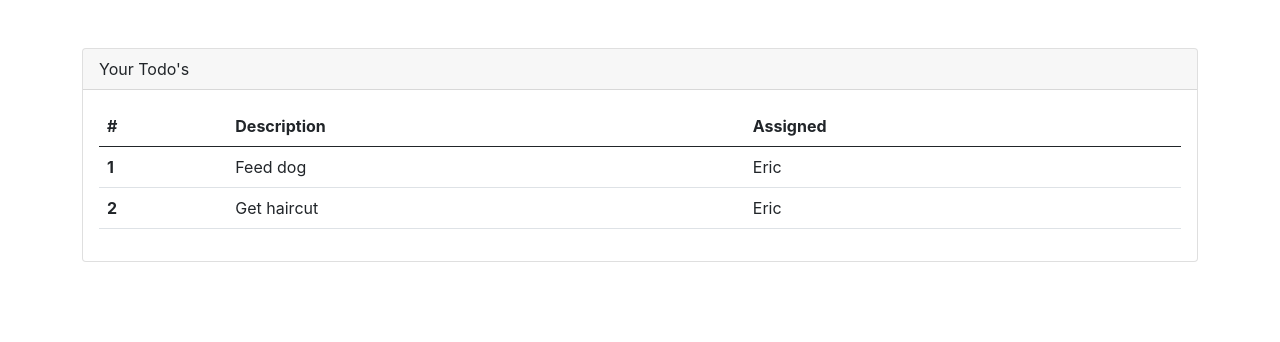
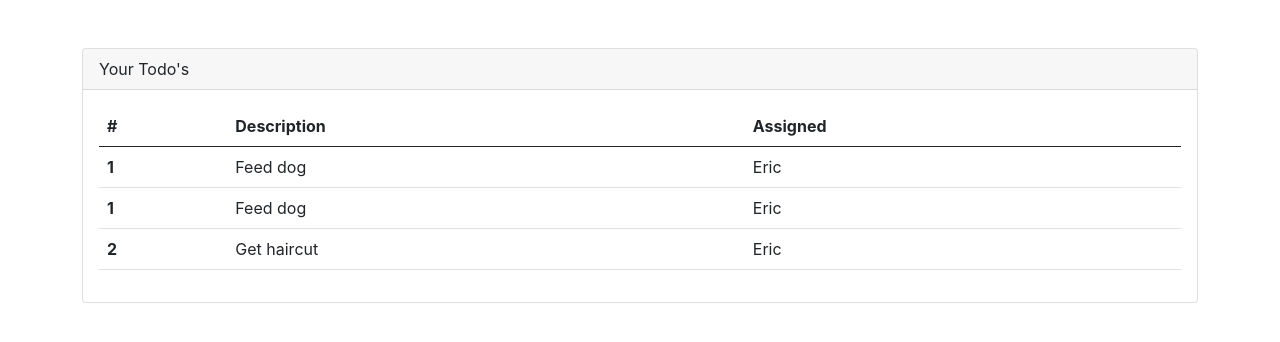
Before and after one commit to Angel105/react-todos, a React (Create React App) app: page / in a window 1280 px wide. Shown: the top 342 px of the page. Built offline with nearby package versions, Linux system fonts and the light colour scheme.

Commit message:
Show that TodoRowItem component can be reused

```diff
--- a/src/App.js
+++ b/src/App.js
@@ -19,6 +19,7 @@ function App() {
             </thead>
             <tbody>
               <TodoRowItem/>
+              <TodoRowItem/>
               <tr>
                 <th scope='row'>2</th>
                 <td>Get haircut</td>
```
